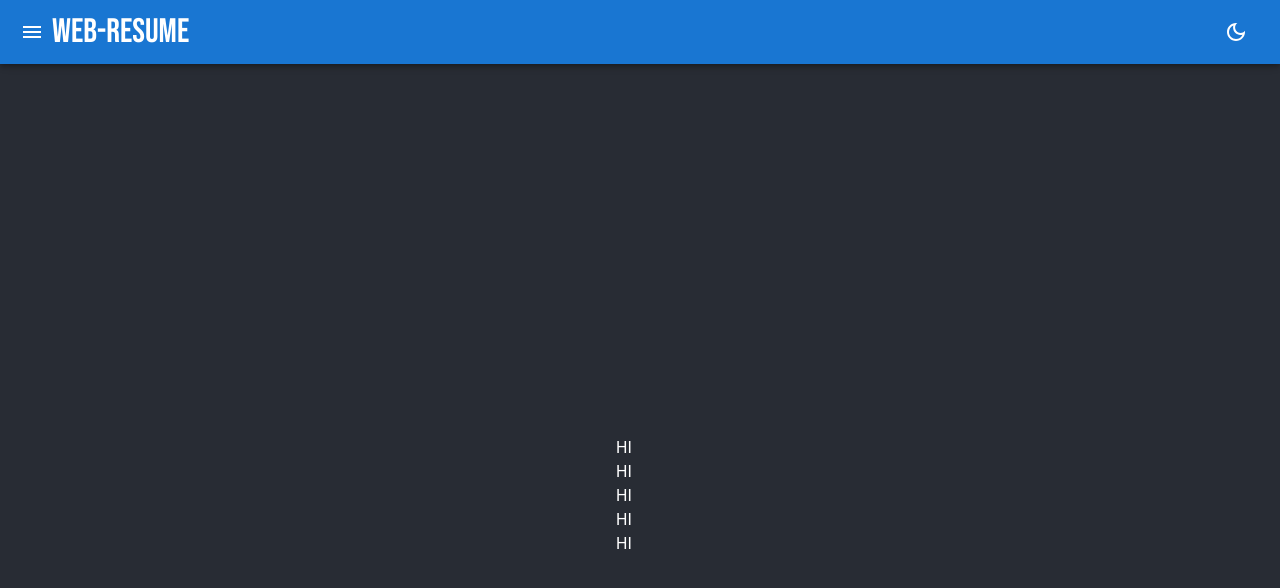
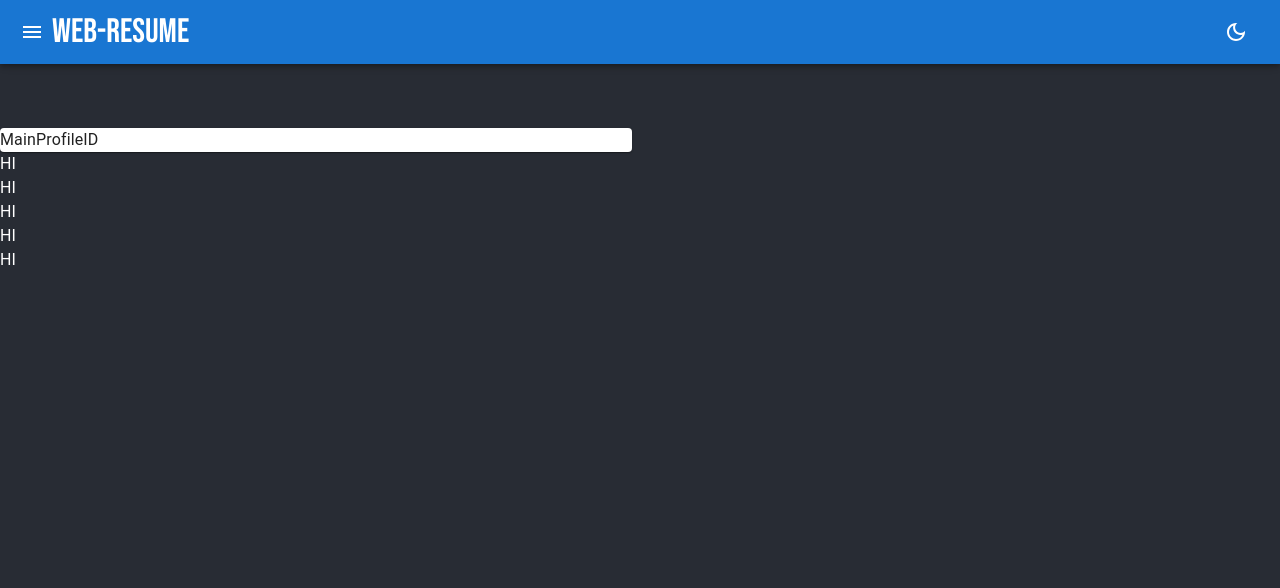
Before and after one commit to MikoTheShiba/web-resume, a React (Create React App) app: page / in a window 1280 px wide. Shown: the top 588 px of the page. Built offline with nearby package versions, Linux system fonts and the light colour scheme.

Commit message:
gonna install @mui/styles. whats the worst that could happen?

```diff
--- a/src/App.css
+++ b/src/App.css
@@ -40,21 +40,16 @@
 .LightMode {
   background-color: #ffffff;
   min-height: 100vh;
-  display: flex;
-  flex-direction: column;
-  align-items: center;
-  justify-content: center;
-  font-size: calc(10px + 2vmin);
   color: rgb(22, 22, 22);
 }
 
 .DarkMode {
   background-color: #282c34;
   min-height: 100vh;
-  display: flex;
-  flex-direction: column;
-  align-items: center;
-  justify-content: center;
-  font-size: calc(10px + 2vmin);
   color: white;
 }
+
+.DarkMode .GridContainer {
+  margin-left: 100px;
+  margin-right: 100px;
+}
--- /dev/null
+++ b/src/MUIStyles.jsx
@@ -0,0 +1,6 @@
+import { makeStyles } from '@mui/styles';
+const useStyles = makeStyles((theme) => ({
+    gridContainer: {
+      margin: '0 -16px', // Adjust the margin as per your requirement
+    },
+}));
--- /dev/null
+++ b/src/components/cards/MainProfileCard.jsx
@@ -0,0 +1,13 @@
+import React from "react";
+import { useState } from "react";
+import { Card, Typography } from '@mui/material';
+
+const MainProfileCard = () => {
+    return(
+        <Card sx={{height:'100%'}}>
+            <Typography>MainProfileID</Typography>
+        </Card>
+    )
+}
+
+export default MainProfileCard;
--- a/src/pages/Education.jsx
+++ b/src/pages/Education.jsx
@@ -1,9 +1,4 @@
-import logo from '../logo.svg';
-import '../App.css';
 import React from 'react';
-import { BrowserRouter as Router, Route, Switch } from 'react-router-dom';
-import Sidebar from '../components/sidebar/sidebar';
-import Barhead from '../components/barhead/barhead';
 import {Toolbar, Typography} from '@mui/material';
 
 
--- a/src/pages/Home.jsx
+++ b/src/pages/Home.jsx
@@ -1,16 +1,16 @@
-import logo from '../logo.svg';
-import '../App.css';
 import React from 'react';
-import { BrowserRouter as Router, Route, Switch } from 'react-router-dom';
-import Sidebar from '../components/sidebar/sidebar';
-import Barhead from '../components/barhead/barhead';
-import {Toolbar, Typography} from '@mui/material';
-
+import { Grid, Toolbar, Typography} from '@mui/material';
+import MainProfileCard from '../components/cards/MainProfileCard';
 
 const Home = () => {
     return (
         <div>
             <Toolbar/>
+            <Grid container spacing={2} className="gridContainer">
+                <Grid item xs={12} md={6}>
+                    <MainProfileCard/>
+                </Grid>
+            </Grid>
             <Typography>HI</Typography>
             <Typography>HI</Typography>
             <Typography>HI</Typography>
--- a/src/pages/Portfolio.jsx
+++ b/src/pages/Portfolio.jsx
@@ -1,9 +1,4 @@
-import logo from '../logo.svg';
-import '../App.css';
 import React from 'react';
-import { BrowserRouter as Router, Route, Switch } from 'react-router-dom';
-import Sidebar from '../components/sidebar/sidebar';
-import Barhead from '../components/barhead/barhead';
 import {Toolbar, Typography} from '@mui/material';
 
 
--- a/src/pages/ReactTestPage.jsx
+++ b/src/pages/ReactTestPage.jsx
@@ -1,23 +1,10 @@
 import logo from '../logo.svg';
 import '../App.css';
 import React from 'react';
-import { useState } from 'react';
-import { Switch, Typography } from '@mui/material'
-import Sidebar from '../components/sidebar/sidebar';
-import Barhead from '../components/barhead/barhead';
+import { Typography } from '@mui/material'
 
 
 const ReactTestPage = () => {
-    const [theme, setTheme] = useState('DarkMode')
-    const [themeSwitch, setThemeSwitch] = useState(false);
-    const handleThemeSwitch = () => {
-        setThemeSwitch(prevState => !prevState);
-        if(themeSwitch){
-            setTheme('DarkMode');
-        } else {
-            setTheme('LightMode');
-        }
-    }
     return (
         <div className="App">
             <header className="App-Header">
@@ -34,7 +21,6 @@ const ReactTestPage = () => {
                     Learn React or else
                 </a>
                 <Typography>Dark Mode</Typography>
-                <Switch checked={themeSwitch} onChange={handleThemeSwitch}/>
 
             </header>
         </div>
--- a/src/pages/Skillsheet.jsx
+++ b/src/pages/Skillsheet.jsx
@@ -1,9 +1,4 @@
-import logo from '../logo.svg';
-import '../App.css';
 import React from 'react';
-import { BrowserRouter as Router, Route, Switch } from 'react-router-dom';
-import Sidebar from '../components/sidebar/sidebar';
-import Barhead from '../components/barhead/barhead';
 import {Toolbar, Typography} from '@mui/material';
 
 
--- a/src/pages/WorkExp.jsx
+++ b/src/pages/WorkExp.jsx
@@ -1,9 +1,4 @@
-import logo from '../logo.svg';
-import '../App.css';
 import React from 'react';
-import { BrowserRouter as Router, Route, Switch } from 'react-router-dom';
-import Sidebar from '../components/sidebar/sidebar';
-import Barhead from '../components/barhead/barhead';
 import {Toolbar, Typography} from '@mui/material';
 
 
```
Also changed, not shown: 1 other file (tests, documents, lock files or other folders).
